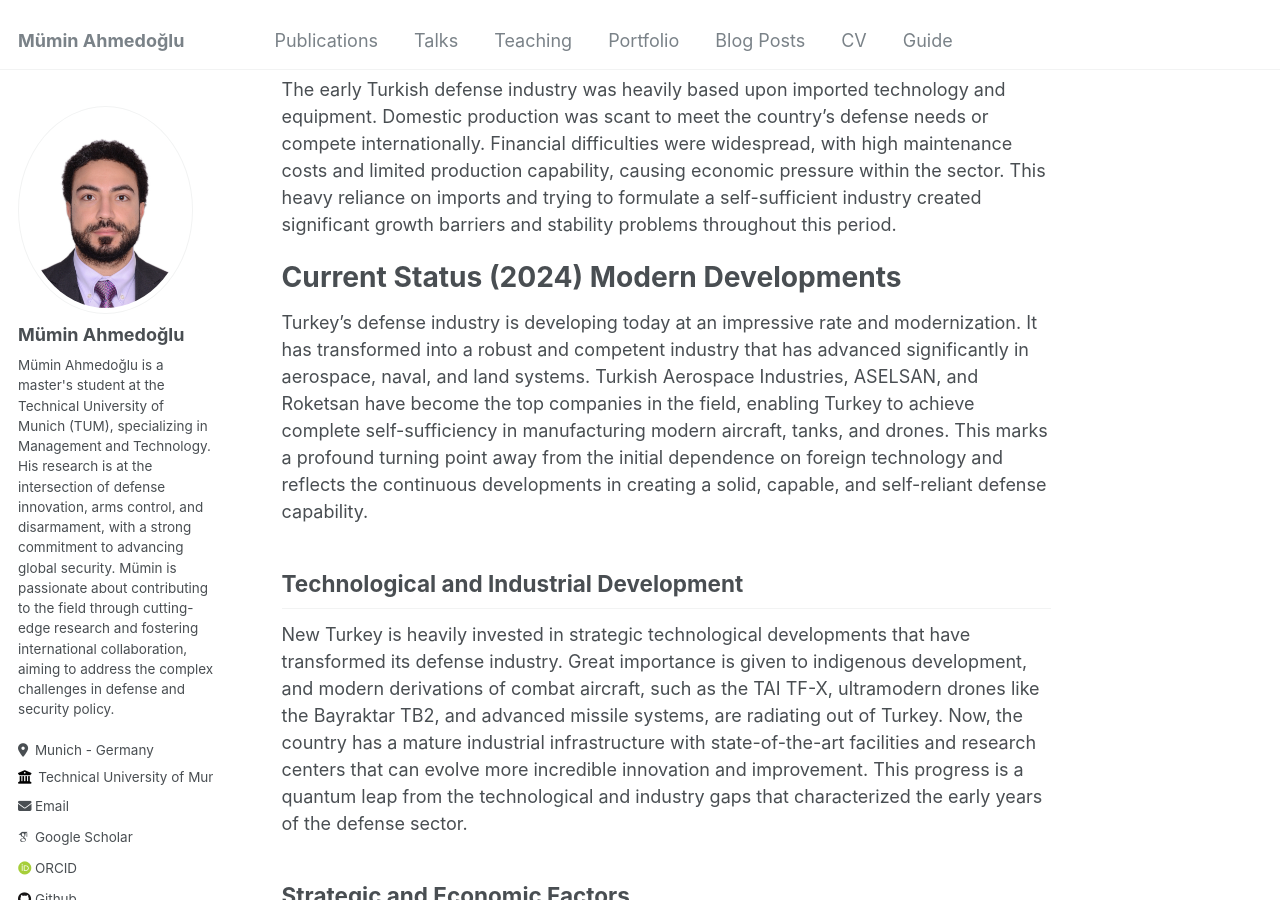
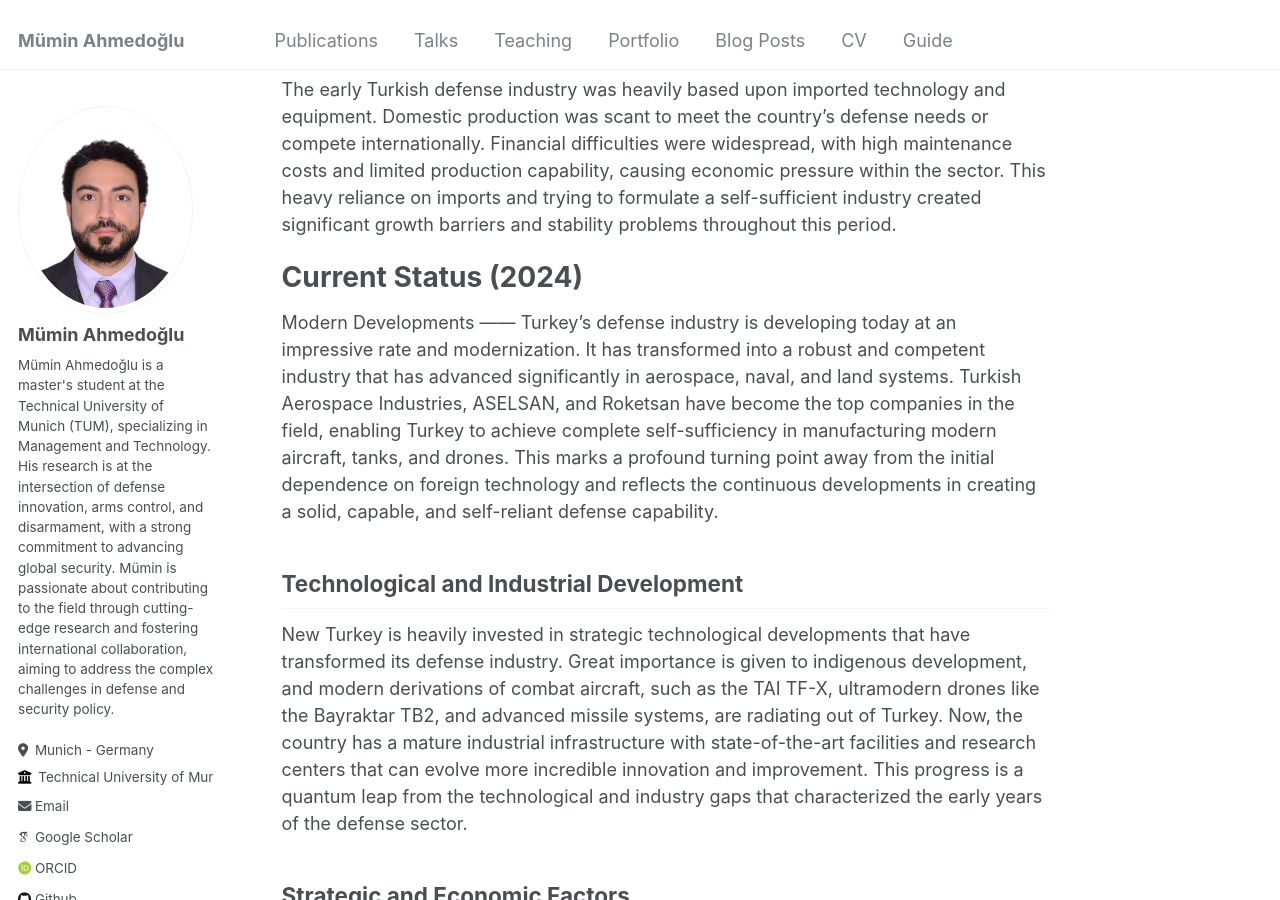
Before and after one commit to ahmedoglu/ahmedoglu.github.io, a Jekyll site: the page built from _posts/2015-08-14-blog-post-4.md, in a window 1280 px wide and 900 px high, scrolled down 1132 px. Built offline with Jekyll 4.4.1, drawn with Linux system fonts in a browser that asks for light colours; some web fonts are replaced.

```diff
--- a/_posts/2015-08-14-blog-post-4.md
+++ b/_posts/2015-08-14-blog-post-4.md
@@ -21,8 +21,10 @@ Acute Economic Constraints
 ------
 The early Turkish defense industry was heavily based upon imported technology and equipment. Domestic production was scant to meet the country’s defense needs or compete internationally. Financial difficulties were widespread, with high maintenance costs and limited production capability, causing economic pressure within the sector. This heavy reliance on imports and trying to formulate a self-sufficient industry created significant growth barriers and stability problems throughout this period.
 
-Current Status (2024) Modern Developments
+Current Status (2024)
 ======
+Modern Developments
+------
 Turkey’s defense industry is developing today at an impressive rate and modernization. It has transformed into a robust and competent industry that has advanced significantly in aerospace, naval, and land systems. Turkish Aerospace Industries, ASELSAN, and Roketsan have become the top companies in the field, enabling Turkey to achieve complete self-sufficiency in manufacturing modern aircraft, tanks, and drones. This marks a profound turning point away from the initial dependence on foreign technology and reflects the continuous developments in creating a solid, capable, and self-reliant defense capability.
 
 Technological and Industrial Development
```
